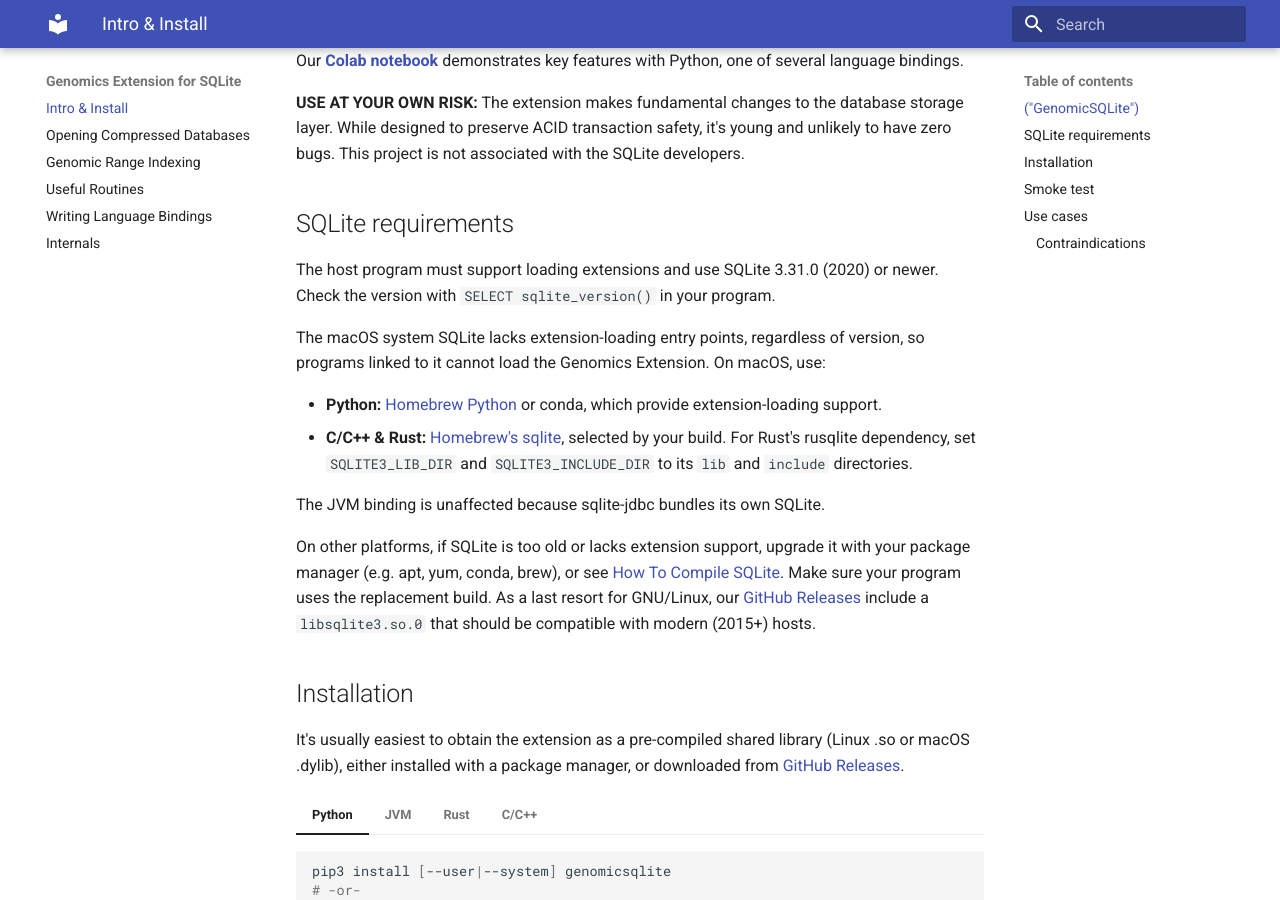
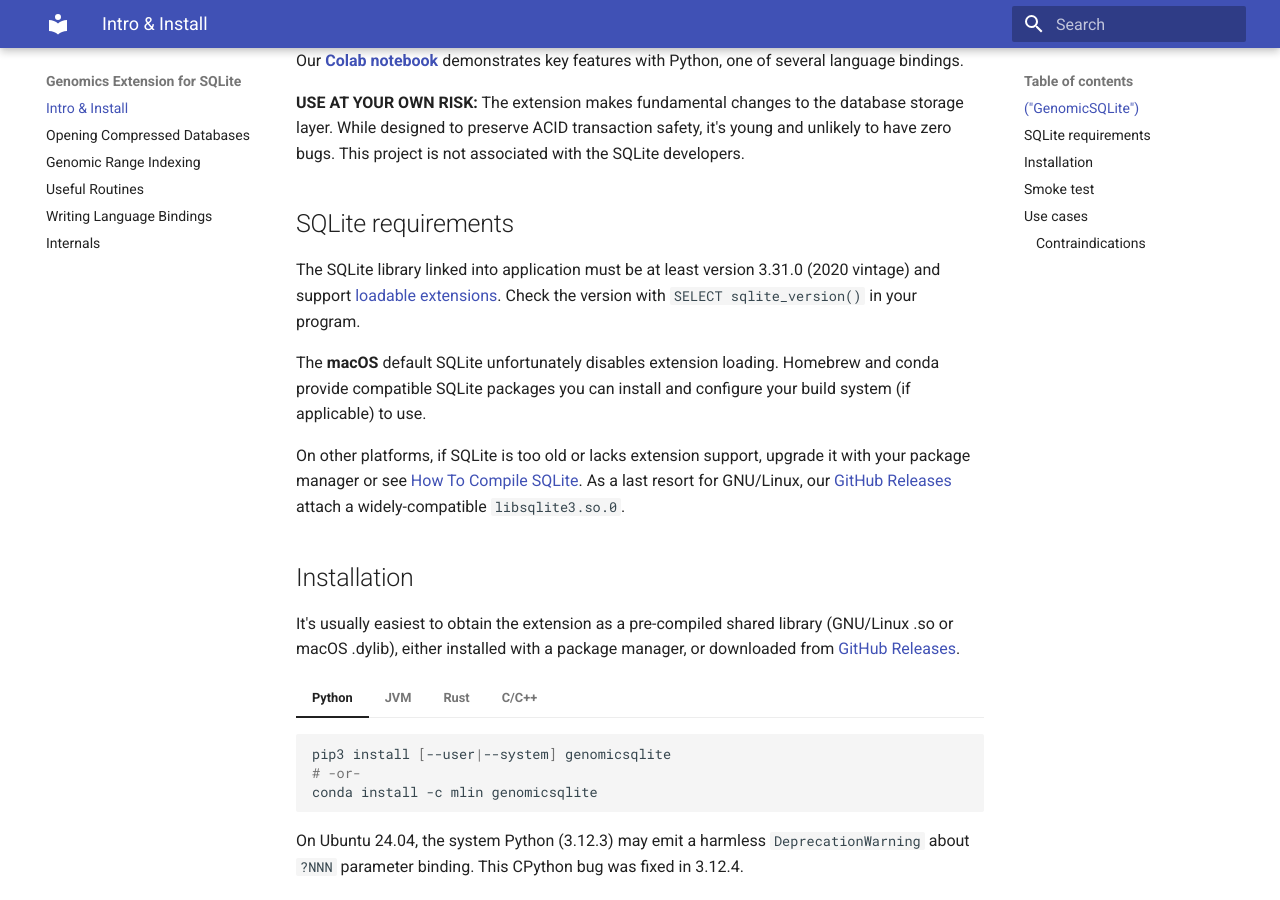
Before and after one commit to mlin/GenomicSQLite, an MkDocs documentation site: the page built from docs/index.md, in a window 1280 px wide and 900 px high, scrolled down 802 px. Built offline with MkDocs 1.6.1 and Material for MkDocs 9.7.7, drawn with Linux system fonts in a browser that asks for light colours.

Commit message:
Revise SQLite requirements and installation instructions
Updated requirements and installation instructions for SQLite and GenomicSQLite across various platforms, including clarifications on macOS and package manager options.

````diff
--- a/docs/index.md
+++ b/docs/index.md
@@ -22,20 +22,15 @@
 
 ## SQLite requirements
 
-The host program must support loading extensions and use SQLite 3.31.0 (2020) or newer. Check the version with `SELECT sqlite_version()` in your program.
+The SQLite library linked into application must be at least version 3.31.0 (2020 vintage) and support [loadable extensions](https://www.sqlite.org/loadext.html). Check the version with `SELECT sqlite_version()` in your program.
 
-The macOS system SQLite lacks extension-loading entry points, regardless of version, so programs linked to it cannot load the Genomics Extension. On macOS, use:
+The **macOS** default SQLite unfortunately disables extension loading. Homebrew and conda provide compatible SQLite packages you can install and configure your build system (if applicable) to use.
 
-* **Python:** [Homebrew Python](https://formulae.brew.sh/formula/python) or conda, which provide extension-loading support.
-* **C/C++ & Rust:** [Homebrew's sqlite](https://formulae.brew.sh/formula/sqlite), selected by your build. For Rust's rusqlite dependency, set `SQLITE3_LIB_DIR` and `SQLITE3_INCLUDE_DIR` to its `lib` and `include` directories.
-
-The JVM binding is unaffected because sqlite-jdbc bundles its own SQLite.
-
-On other platforms, if SQLite is too old or lacks extension support, upgrade it with your package manager (e.g. apt, yum, conda, brew), or see [How To Compile SQLite](https://www.sqlite.org/howtocompile.html). Make sure your program uses the replacement build. As a last resort for GNU/Linux, our [GitHub Releases](https://github.com/mlin/GenomicSQLite/releases) include a `libsqlite3.so.0` that should be compatible with modern (2015+) hosts.
+On other platforms, if SQLite is too old or lacks extension support, upgrade it with your package manager or see [How To Compile SQLite](https://www.sqlite.org/howtocompile.html). As a last resort for GNU/Linux, our [GitHub Releases](https://github.com/mlin/GenomicSQLite/releases) attach a widely-compatible `libsqlite3.so.0`.
 
 ## Installation
 
-It's usually easiest to obtain the extension as a pre-compiled shared library (Linux .so or macOS .dylib), either installed with a package manager, or downloaded from [GitHub Releases](https://github.com/mlin/GenomicSQLite/releases).
+It's usually easiest to obtain the extension as a pre-compiled shared library (GNU/Linux .so or macOS .dylib), either installed with a package manager, or downloaded from [GitHub Releases](https://github.com/mlin/GenomicSQLite/releases).
 
 === "Python"
     ``` bash
@@ -79,7 +74,7 @@
     }
     ```
 
-    Alternatively, download the JAR from [GitHub Releases](https://github.com/mlin/GenomicSQLite/releases) and place it in your classpath, along with [sqlite-jdbc](https://github.com/xerial/sqlite-jdbc)'s JAR which is also required. The package loads a bundled shared library by default. To override the bundled file, set environment variable `LIBGENOMICSQLITE` to a filename.
+    Alternatively, download the JAR from [GitHub Releases](https://github.com/mlin/GenomicSQLite/releases) and place it in your classpath, along with [sqlite-jdbc](https://github.com/xerial/sqlite-jdbc)'s JAR which is also required. The GenomicSQLite JAR loads a bundled shared library by default. To override the bundled file, set environment variable `LIBGENOMICSQLITE` to a filename. sqlite-jdbc similarly bundles a SQLite library.
 
     To bundle GenomicSQLite and sqlite-jdbc inside an "Uber JAR" for your application, you may need to enable the [ServicesResourceTransformer for Maven Shade](https://maven.apache.org/plugins/maven-shade-plugin/examples/resource-transformers.html#ServicesResourceTransformer) or [mergeServiceFiles() for Gradle Shadow](https://stackoverflow.com/questions/32887966/shadow-plugin-gradle-what-does-mergeservicefiles-do), to ensure the JDBC drivers will be registered automatically when the "Uber JAR" loads.
 
@@ -93,14 +88,14 @@
     version = "^0"
     ```
 
-    Building with the crate will include a platform-appropriate shared library file within your compilation unit, to be extracted & loaded at runtime. To disable this, add `default-features = false` and at runtime, set environment variable `LIBGENOMICSQLITE` to a filename or place the library file somewhere it'll be found by `dlopen("libgenomicsqlite")`.
+    Building with the crate will include a platform-appropriate shared library file within your compilation unit, to be extracted & loaded at runtime. To disable this, add `default-features = false` to the dependencies entry and at runtime, set environment variable `LIBGENOMICSQLITE` to a filename or place the library file somewhere it'll be found by `dlopen("libgenomicsqlite")`.
+
+    To make `rusqlite` use an SQLite library other than the system's default, set `SQLITE3_LIB_DIR` and `SQLITE3_INCLUDE_DIR`.
 
     Recommendation: *also* install the Python package, which includes a useful command-line shell and other tools.
 
 === "C/C++"
     Download zip of shared library and `genomicsqlite.h` from [GitHub Releases](https://github.com/mlin/GenomicSQLite/releases). Build your program with them, and also ensure the dynamic linker will find the shared library at runtime, by either: (1) installing it in a system or user lib directory & refreshing cache, (2) setting `LD_LIBRARY_PATH` environment variable, (3) building with `-rpath`.
-
-    Recommendation: *also* install the Python package, which includes a useful command-line shell and other tools.
 
     GNU/Linux: to link the prebuilt `libgenomicsqlite.so` distributed from our GitHub Releases, you
     may have to compile your source with `CXXFLAGS=-D_GLIBCXX_USE_CXX11_ABI=0`. This is because the
@@ -108,6 +103,8 @@
     function of this flag is explained in the libstdc++ docs on
     [Dual ABI](https://gcc.gnu.org/onlinedocs/libstdc++/manual/using_dual_abi.html). If you build
     `libgenomicsqlite.so` from source, then the flag will not be needed.
+
+    Recommendation: *also* install the Python package, which includes a useful command-line shell and other tools.
 
 See our [GitHub README](https://github.com/mlin/GenomicSQLite) for the source build procedure, if needed.
 
````
